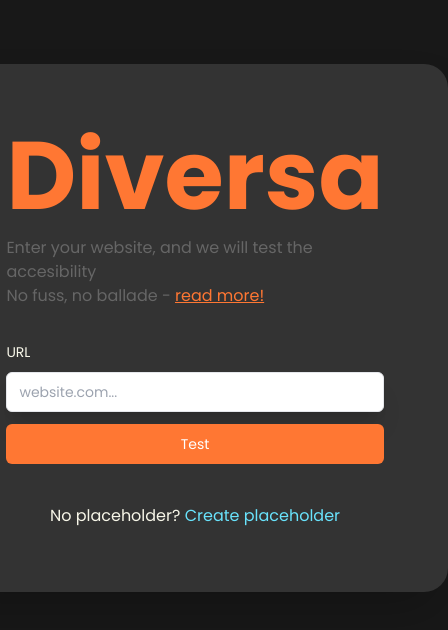
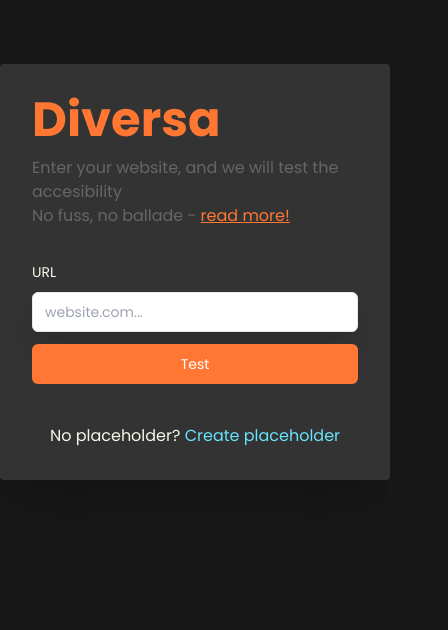
Before and after one commit to SmoIIy/charlie-tango-axe, a Next.js app: page / in a window 390 px wide. Shown: the top 630 px of the page, 448 px wide, since content can reach past the window. Built offline with nearby package versions, Linux system fonts and the light colour scheme.

Commit message:
Front Responsive

```diff
--- a/src/app/main/page.jsx
+++ b/src/app/main/page.jsx
@@ -3,11 +3,11 @@ import "../../app/globals.css";
 
 export default async function Main() {
   return (
-    <section className="p-16 rounded-3xl shadow-2xl bg-c-grey80">
+    <section className="p-8 sm:p-16 rounded sm:rounded-3xl shadow-2xl bg-c-grey80">
       <div className="flex flex-col items-center justify-center">
         <div className="max-h-auto mx-auto max-w-xl">
           <div className="mb-8 space-y-3">
-            <h1 className="text-8xl font-semibold text-brand-orange70">Diversa</h1>
+            <h1 className="text-5xl  sm:text-8xl font-semibold text-brand-orange70">Diversa</h1>
             <h2 className="text-c-grey60">
               Enter your website, and we will test the accesibility <br />
               No fuss, no ballade -{" "}
```
